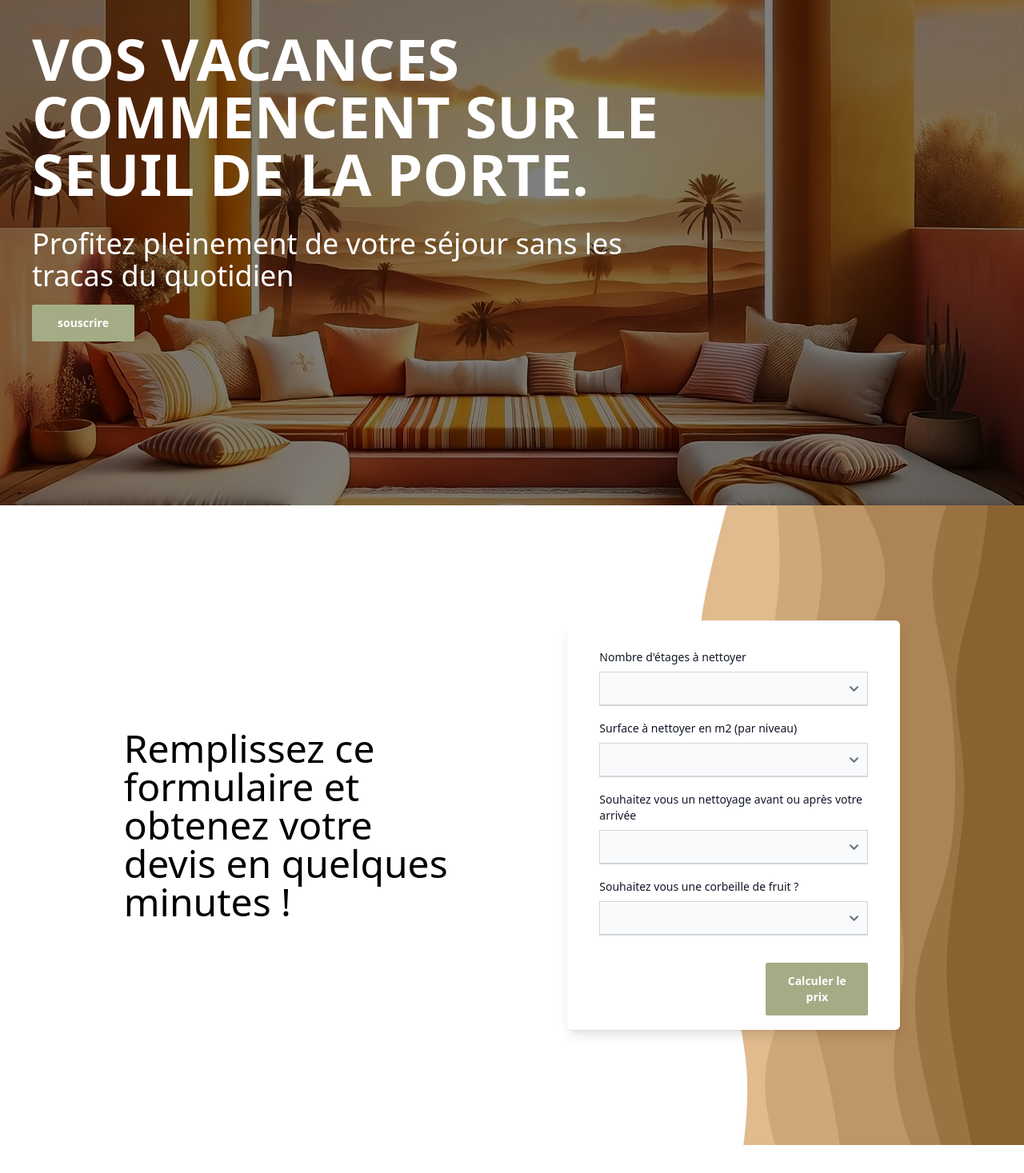
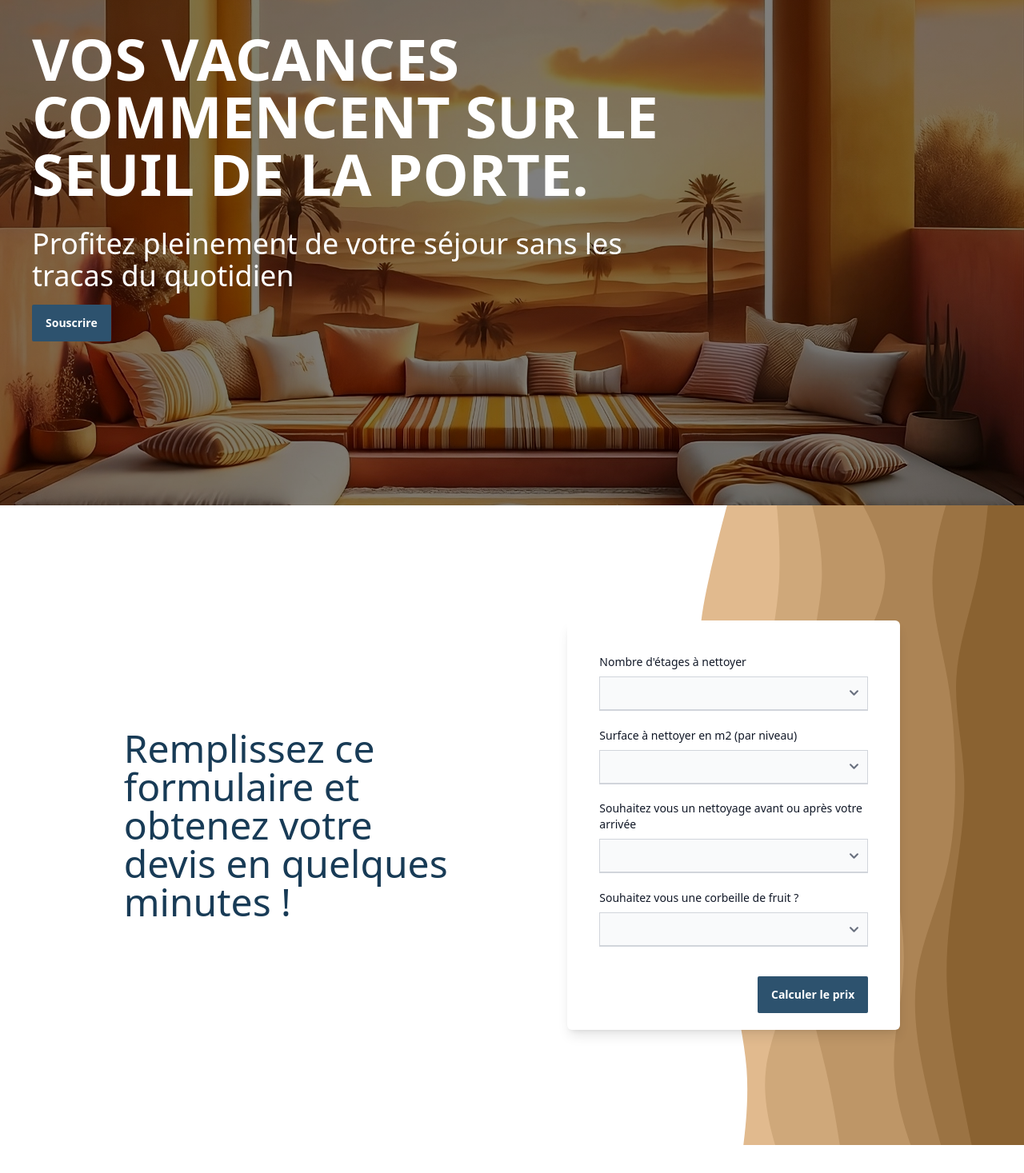
Before and after one commit to Mangemort60/Sahel-Front, a React (Vite) app: page / in a window 1280 px wide. Shown: the part 297-1764 px from the top of the page at 80% size. Built offline with nearby package versions, Linux system fonts and the light colour scheme; no server answers.

Commit message:
edited buttons and added ref link to components

```diff
--- a/src/components/FormSection/AddressForm.tsx
+++ b/src/components/FormSection/AddressForm.tsx
@@ -160,7 +160,7 @@ export const AddressForm = () => {
             name="specialInstructions"
             id="specialInstructions"
             placeholder="Instructions spéciales pour accéder à votre domicile (facultatif)"
-            rows={4}
+            rows={2}
           ></textarea>
         </div>
         <div>
@@ -184,10 +184,10 @@ export const AddressForm = () => {
         </div>
         <div className="ml-auto">
           <Button
-            bgColor="bg-kaki"
-            hoverColor="bg-darkerKaki"
+            hoverColor={'hover:bg-secondaryLightBlue'}
+            bgColor={'bg-secondaryRegularBlue'}
             type="submit"
-            label="réserver"
+            label="Reserver"
           />
         </div>
       </form>
--- a/src/components/FormSection/BookingRequest.tsx
+++ b/src/components/FormSection/BookingRequest.tsx
@@ -15,12 +15,11 @@ export const BookingRequest = () => {
     <div className="flex flex-col gap-3 justify-start items-start p-6 bg-white sm:w-1/3 w-full  mt-4 max-w-[460px] h-auto shadow-lg rounded-md">
       <button
         onClick={() => handleReturnClick()}
-        className="text-gray-400 mb-2 flex items-center gap-2"
+        className="text-gray-400 mb-4 flex items-center gap-2"
       >
         <FaArrowLeft />
         <p>Retour</p>
       </button>
-      <div className="text-black text-2xl mb-2">Reservez une date</div>
       <div className="">
         <CustomDatePicker />
       </div>
--- a/src/components/FormSection/FormRequest.tsx
+++ b/src/components/FormSection/FormRequest.tsx
@@ -166,8 +166,8 @@ export const FormRequest = () => {
           <Button
             type="submit"
             label={'Calculer le prix'}
-            hoverColor={'hover:bg-darkerKaki'}
-            bgColor={'bg-kaki'}
+            hoverColor={'hover:bg-secondaryLightBlue'}
+            bgColor={'bg-secondaryRegularBlue'}
             onClick={() => {}}
           />
         </div>
--- a/src/components/FormSection/FormSection.tsx
+++ b/src/components/FormSection/FormSection.tsx
@@ -31,7 +31,7 @@ export const FormSection = React.forwardRef((_, ref) => {
           backgroundPosition: 'center',
         }}
       >
-        <h1 className="text-black sm:text-5xl sm:w-1/3 text-3xl font-light sm:mt-0 mt-8">
+        <h1 className="text-secondaryDarkBlue sm:text-5xl sm:w-1/3 text-3xl font-light sm:mt-0 mt-8">
           Remplissez ce formulaire et obtenez votre devis en quelques minutes !
         </h1>
         {renderStep()}
--- a/src/components/FormSection/QuoteReview.tsx
+++ b/src/components/FormSection/QuoteReview.tsx
@@ -86,9 +86,9 @@ export const QuoteReview = () => {
             </p>
           )}
           <Button
-            bgColor="bg-kaki"
-            label="reserver"
-            hoverColor="bg-darkerKaki"
+            label="Reserver"
+            hoverColor={'hover:bg-secondaryLightBlue'}
+            bgColor={'bg-secondaryRegularBlue'}
             type="button"
             onClick={handleReserveClick}
           />
--- a/src/components/HeroSection/HeroSection.tsx
+++ b/src/components/HeroSection/HeroSection.tsx
@@ -32,9 +32,9 @@ export const HeroSection = ({ formSectionRef }: SectionProps) => {
             Profitez pleinement de votre séjour sans les tracas du quotidien
           </p>
           <Button
-            label={'souscrire'}
-            hoverColor={'hover:bg-darkerKaki'}
-            bgColor={'bg-kaki'}
+            label={'Souscrire'}
+            hoverColor={'hover:bg-secondaryLightBlue'}
+            bgColor={'bg-secondaryRegularBlue'}
             onClick={handleSubscribeClick}
           />
         </div>
--- a/src/components/PaymentSection/StripeCheckoutForm.tsx
+++ b/src/components/PaymentSection/StripeCheckoutForm.tsx
@@ -74,10 +74,10 @@ export const StripeCheckoutForm = () => {
       <form id="payment-form" onSubmit={handleSubmit} className="sm:w-1/3 ">
         <PaymentElement />
         <Button
-          bgColor="bg-blue-900"
-          hoverColor="bg-blue-500"
+          hoverColor={'hover:bg-secondaryLightBlue'}
+          bgColor={'bg-secondaryRegularBlue'}
           type="submit"
-          label="Payer"
+          label="Valider et payer"
           isLoading={isLoading}
         />
       </form>
--- a/src/components/common/Button.tsx
+++ b/src/components/common/Button.tsx
@@ -19,7 +19,7 @@ export const Button = ({
     <button
       type={type}
       className={`
-      mt-4 py-3 px-4 w-32 inline-flex items-center justify-center gap-x-2 text-sm font-semibold rounded-sm border border-transparent text-white
+      mt-4 py-3 px-4 max-w-36 inline-flex items-center justify-center gap-x-2 text-sm font-semibold rounded-sm border border-transparent text-white
       ${hoverColor} ${bgColor} disabled:opacity-50 disabled:pointer-events-none dark:focus:outline-none dark:focus:ring-1 dark:focus:ring-gray-600
     `}
       onClick={onClick}
--- a/tailwind.config.js
+++ b/tailwind.config.js
@@ -10,6 +10,15 @@ export default {
       colors: {
         kaki: '#A4AC86',
         darkerKaki: '#72785C',
+        sahelLight: '#FDC5AF',
+        sahelRegular: '#AB5E3F',
+        sahelDark: '#5B1E05',
+        secondaryLightBlue: '#748EA3',
+        secondaryBlue: '#4B6D87',
+        secondaryRegularBlue: '#2D526E',
+        secondaryDarkBlue: '#183b56',
+        secondaryLightGreen: '#BBE29C',
+        secondaryRegularGreen: '#649838',
       },
     },
   },
```
Also changed, not shown: .eslintrc.cjs.
